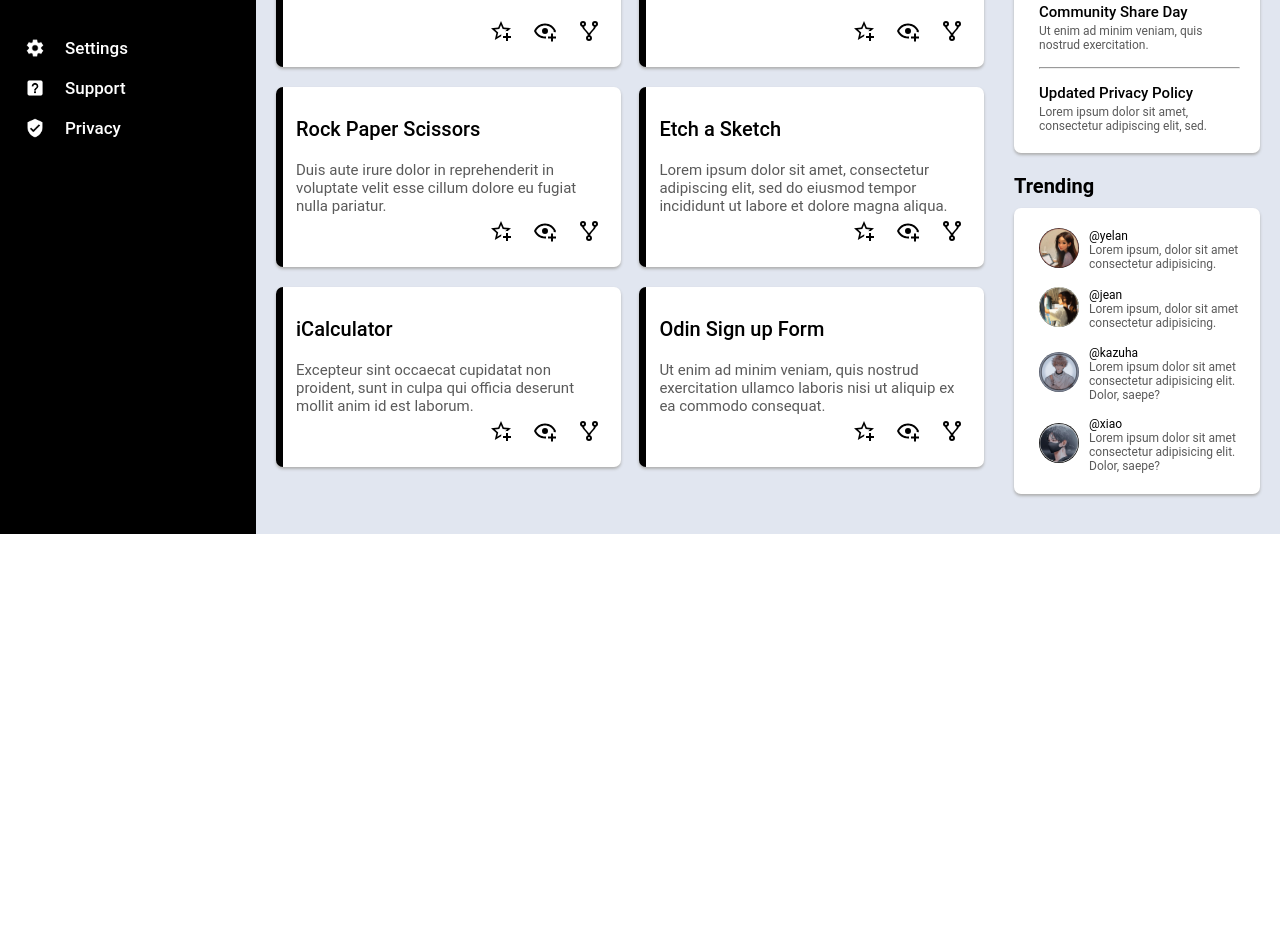
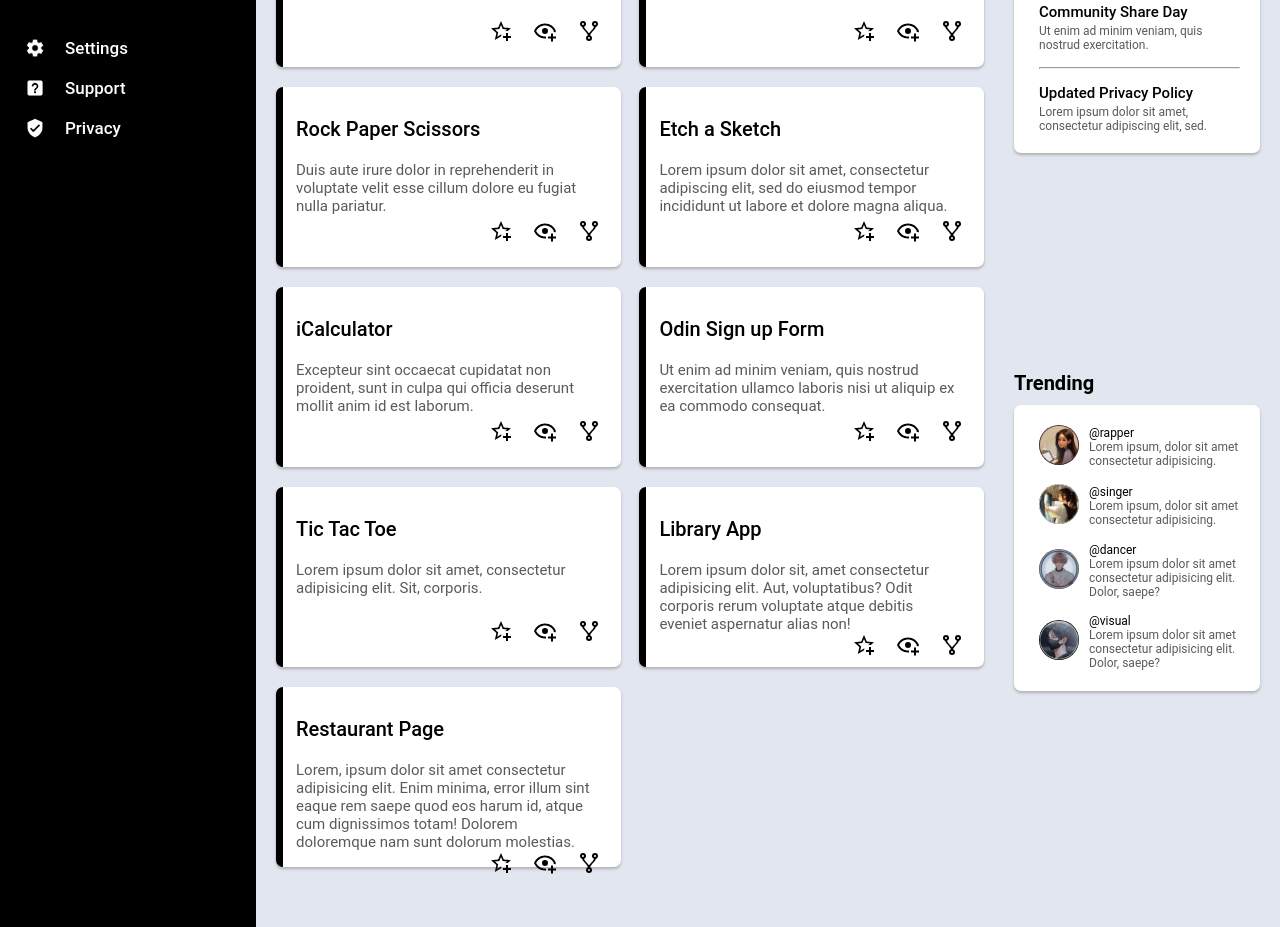
Before and after one commit to rohan77700/Admin_Dashboard, a plain HTML site: page index.html in a window 1280 px wide. Shown: the part 353-1280 px from the top of the page. Before the commit the page ends 887 px from the top, so only its background shows below. Drawn offline with Linux system fonts and the light colour scheme.

Commit message:
Added some projects

```diff
--- a/index.html
+++ b/index.html
@@ -57,7 +57,7 @@
                     <div class="clickable"><img class="profile-pic-large" src="assets/profile-pic.png" alt="profile picture"></div>
                     <div class="name-greeting">
                         <div class="greeting">Hi there,</div>
-                        <div class="name">Ro Han (@ro_han)</div>
+                        <div class="name">Ro Han (@ro._han._)</div>
                     </div>
                 </div>
                 <div class="make-post">
@@ -158,6 +158,48 @@
                         </div>
                     </div>
 
+                    <div class="project">
+                        <div class="project-text">
+                            <div class="project-title">Tic Tac Toe</div>
+                            <div class="project-description">Lorem ipsum dolor sit amet, consectetur adipisicing elit. Sit, corporis.</div>
+                        </div>
+                        <div class="project-interact-container">
+                            <ul class="interactions">
+                                <a href="#"><li class="interact"><img src="assets/star-plus-outline.svg" alt="favorite post"></li></a>
+                                <a href="https://rohan77700.github.io/tic-tac-toe/" target="_blank"><li class="interact"><img src="assets/eye-plus-outline.svg" alt="preview post"></li></a>
+                                <a href="https://github.com/rohan77700/tic-tac-toe" target="_blank"><li class="interact"><img src="assets/source-fork.svg" alt="fork project"></li></a>
+                            </ul>
+                        </div>
+                    </div>
+
+                    <div class="project">
+                        <div class="project-text">
+                            <div class="project-title">Library App</div>
+                            <div class="project-description">Lorem ipsum dolor sit, amet consectetur adipisicing elit. Aut, voluptatibus? Odit corporis rerum voluptate atque debitis eveniet aspernatur alias non!</div>
+                        </div>
+                        <div class="project-interact-container">
+                            <ul class="interactions">
+                                <a href="#"><li class="interact"><img src="assets/star-plus-outline.svg" alt="favorite post"></li></a>
+                                <a href="https://rohan77700.github.io/Library_App/" target="_blank"><li class="interact"><img src="assets/eye-plus-outline.svg" alt="preview post"></li></a>
+                                <a href="https://github.com/rohan77700/Library_App" target="_blank"><li class="interact"><img src="assets/source-fork.svg" alt="fork project"></li></a>
+                            </ul>
+                        </div>
+                    </div>
+
+                    <div class="project">
+                        <div class="project-text">
+                            <div class="project-title">Restaurant Page</div>
+                            <div class="project-description">Lorem, ipsum dolor sit amet consectetur adipisicing elit. Enim minima, error illum sint eaque rem saepe quod eos harum id, atque cum dignissimos totam! Dolorem doloremque nam sunt dolorum molestias.</div>
+                        </div>
+                        <div class="project-interact-container">
+                            <ul class="interactions">
+                                <a href="#"><li class="interact"><img src="assets/star-plus-outline.svg" alt="favorite post"></li></a>
+                                <a href="https://rohan77700.github.io/restaurant-page/" target="_blank"><li class="interact"><img src="assets/eye-plus-outline.svg" alt="preview post"></li></a>
+                                <a href="https://github.com/rohan77700/restaurant-page" target="_blank"><li class="interact"><img src="assets/source-fork.svg" alt="fork project"></li></a>
+                            </ul>
+                        </div>
+                    </div>
+
                 </div>
             </div>
 
@@ -186,28 +228,28 @@
                     <div class="trending-profile">
                         <div><img class="profile-pic-small" src="assets/pic1.jpg" alt=""></div>
                         <div class="trending-profile-info">
-                            <div class="trending-username">@yelan</div>
+                            <div class="trending-username">@rapper</div>
                             <div class="trending-project">Lorem ipsum, dolor sit amet consectetur adipisicing.</div>
                         </div>
                     </div>
                     <div class="trending-profile">
                         <div><img class="profile-pic-small" src="assets/pic2.jpg" alt=""></div>
                         <div class="trending-profile-info">
-                            <div class="trending-username">@jean</div>
+                            <div class="trending-username">@singer</div>
                             <div class="trending-project">Lorem ipsum, dolor sit amet consectetur adipisicing.</div>
                         </div>
                     </div>
                     <div class="trending-profile">
                         <div><img class="profile-pic-small" src="assets/pic3.jpg" alt=""></div>
                         <div class="trending-profile-info">
-                            <div class="trending-username">@kazuha</div>
+                            <div class="trending-username">@dancer</div>
                             <div class="trending-project">Lorem ipsum dolor sit amet consectetur adipisicing elit. Dolor, saepe?</div>
                         </div>
                     </div>
                     <div class="trending-profile">
                         <div><img class="profile-pic-small" src="assets/pic4.jpg" alt=""></div>
                         <div class="trending-profile-info">
-                            <div class="trending-username">@xiao</div>
+                            <div class="trending-username">@visual</div>
                             <div class="trending-project">Lorem ipsum dolor sit amet consectetur adipisicing elit. Dolor, saepe?</div>
                         </div>
                     </div>
```
